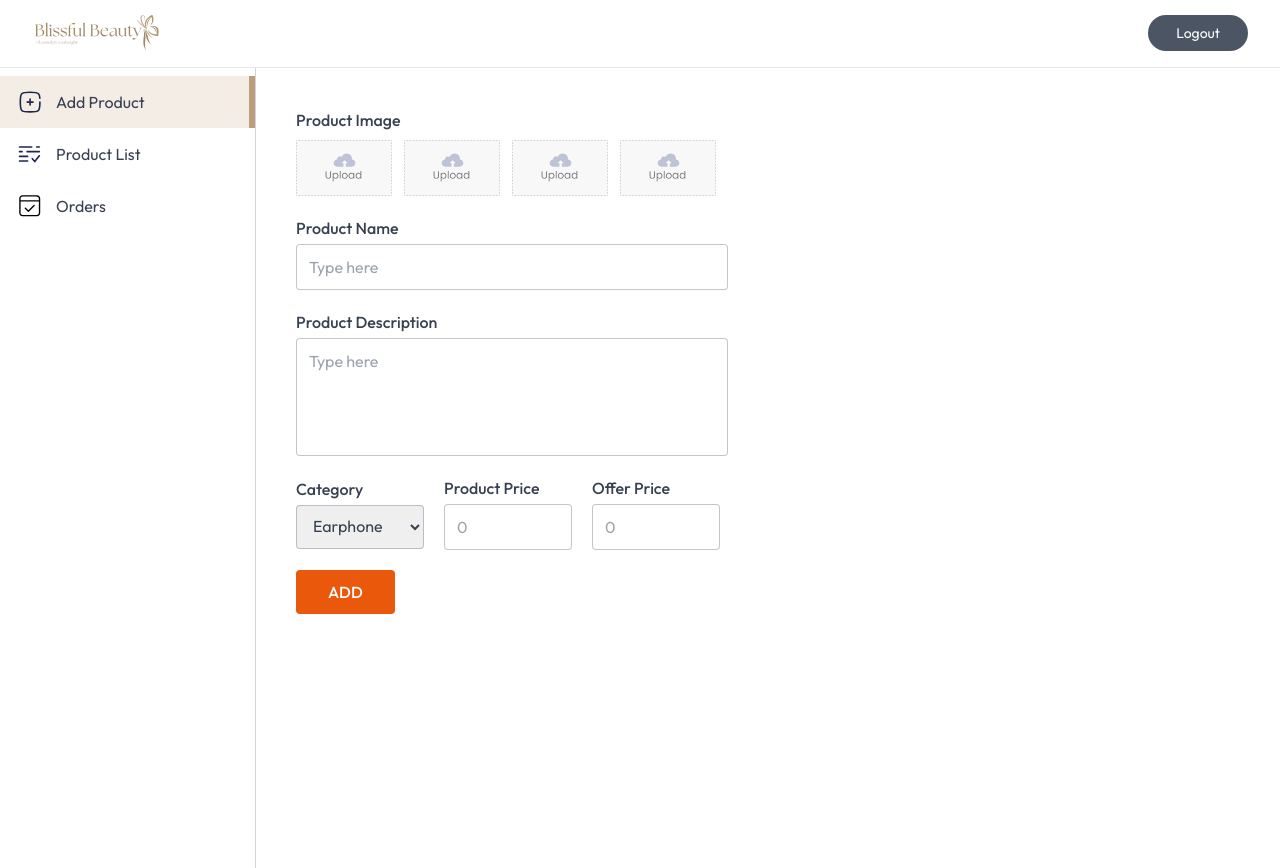
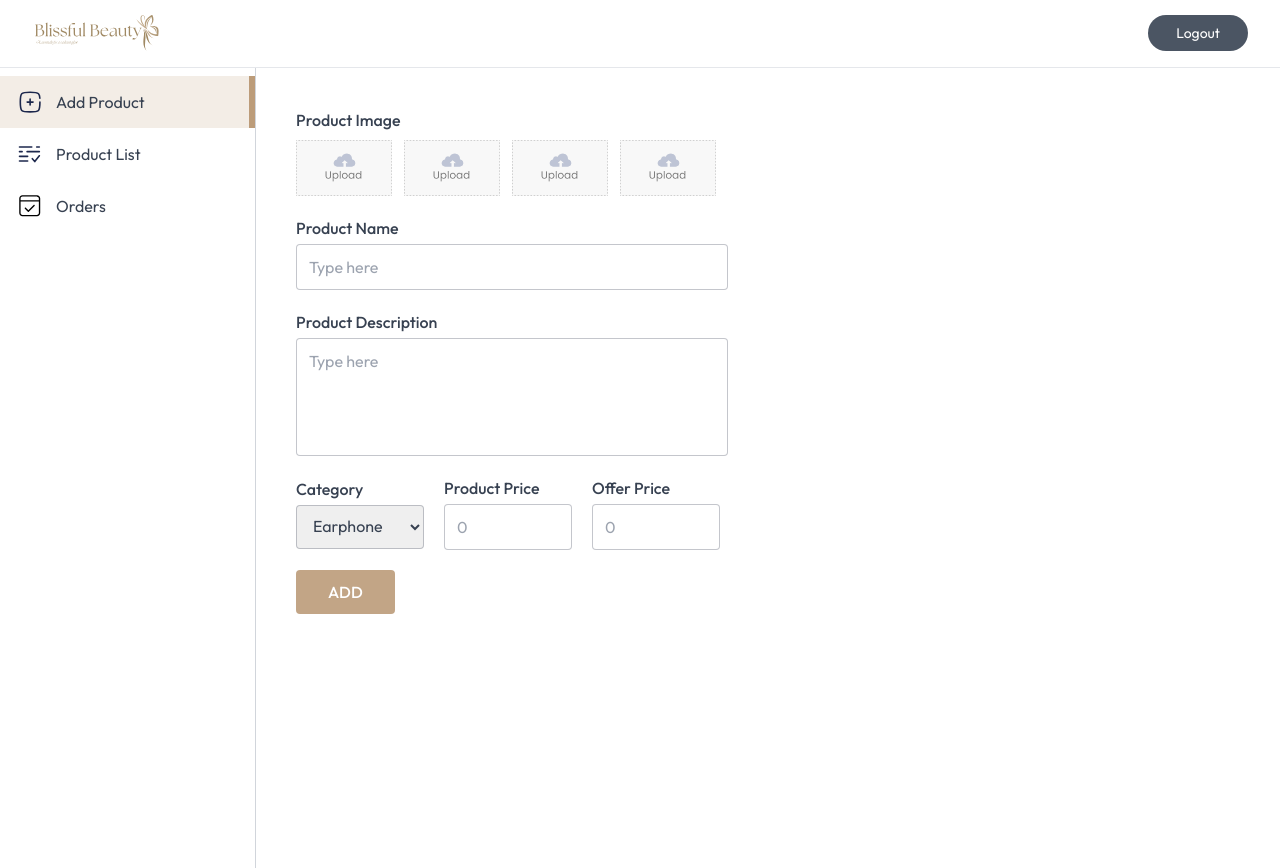
Before and after one commit to SayVathanak/Blissful-Beauty, a Next.js app: page /seller in a window 1280 px wide. Built offline with nearby package versions, Linux system fonts and the light colour scheme; no server answers.

Commit message:
api add done

```diff
--- a/app/api/product/add/route.js
+++ b/app/api/product/add/route.js
@@ -34,7 +34,7 @@ export async function POST(request) {
 
         const files = formData.getAll('images');
 
-        if (files || files.length === 0) {
+        if (!files || files.length === 0) {
             return NextResponse.json({ success: false, message: 'no files uploaded' })
         }
 
--- a/app/seller/page.jsx
+++ b/app/seller/page.jsx
@@ -4,6 +4,7 @@ import { assets } from "@/assets/assets";
 import Image from "next/image";
 import { useAppContext } from "@/context/AppContext";
 import axios from "axios";
+import toast from "react-hot-toast";
 
 const AddProduct = () => {
 
@@ -164,7 +165,7 @@ const AddProduct = () => {
             />
           </div>
         </div>
-        <button type="submit" className="px-8 py-2.5 bg-orange-600 text-white font-medium rounded">
+        <button type="submit" className="px-8 py-2.5 bg-yellow-800/50 text-white font-medium rounded">
           ADD
         </button>
       </form>
```
